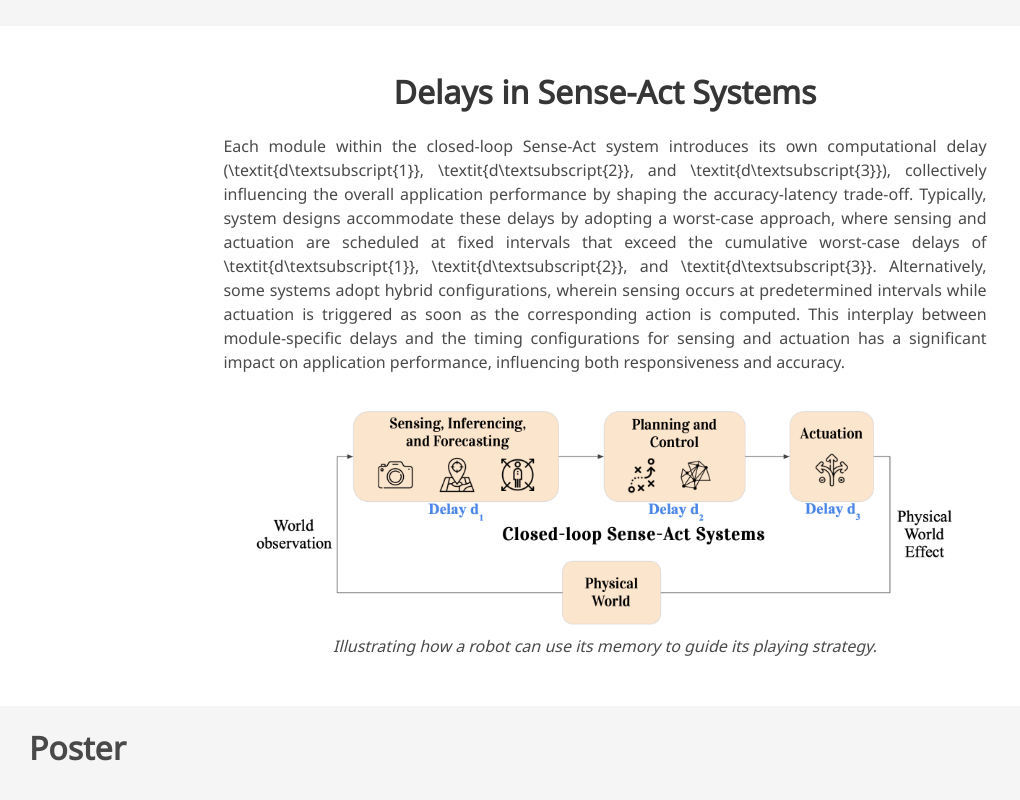
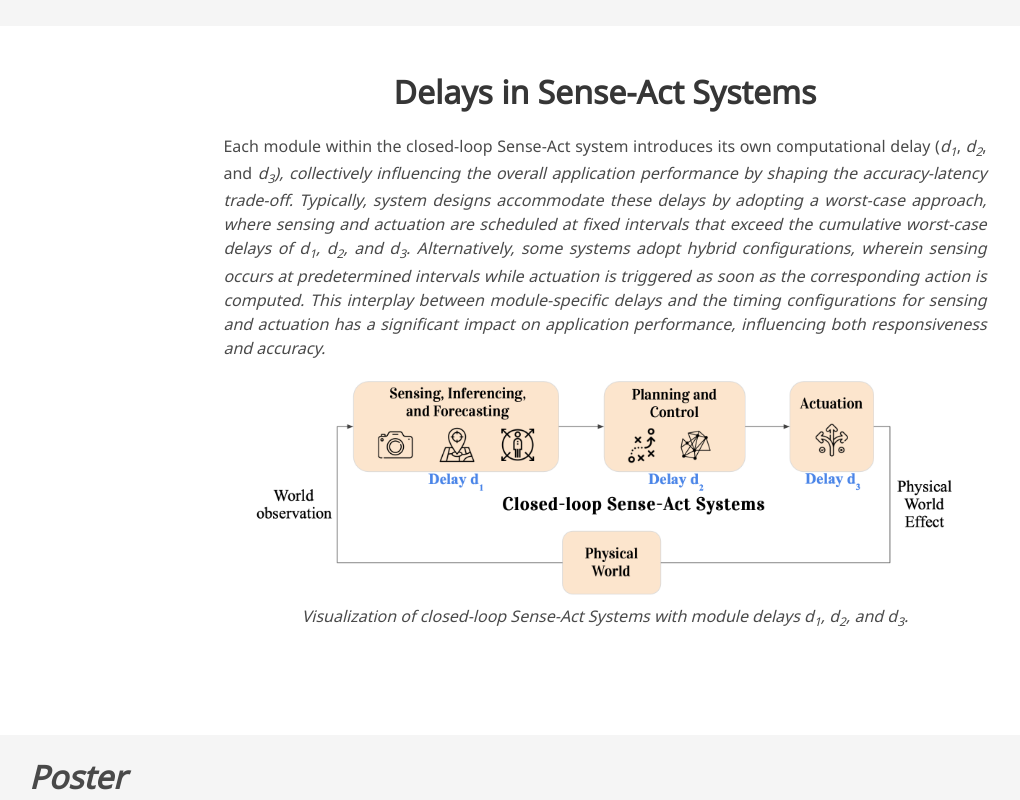
Before and after one commit to Sharma-Pragya/distributed-control-site, a plain HTML site: page index.html in a window 1280 px wide. Shown: the part 840-1640 px from the top of the page, without its empty margins (35-1055 px from the left). Drawn offline with nearby package versions, Linux system fonts and the light colour scheme; some icons are missing; a web font is replaced by a local one.

Commit message:
Update index.html

```diff
--- a/index.html
+++ b/index.html
@@ -162,11 +162,11 @@
         <h2 class="title is-3">Delays in Sense-Act Systems</h2>
         <div class="content has-text-justified">
           <p>
-          Each module within the closed-loop Sense-Act system introduces its own computational delay (\textit{d\textsubscript{1}}, \textit{d\textsubscript{2}}, and \textit{d\textsubscript{3}}), collectively influencing the overall application performance by shaping the accuracy-latency trade-off. Typically, system designs accommodate these delays by adopting a worst-case approach, where sensing and actuation are scheduled at fixed intervals that exceed the cumulative worst-case delays of \textit{d\textsubscript{1}}, \textit{d\textsubscript{2}}, and \textit{d\textsubscript{3}}. Alternatively, some systems adopt hybrid configurations, wherein sensing occurs at predetermined intervals while actuation is triggered as soon as the corresponding action is computed. This interplay between module-specific delays and the timing configurations for sensing and actuation has a significant impact on application performance, influencing both responsiveness and accuracy.
+          Each module within the closed-loop Sense-Act system introduces its own computational delay (<em>d<sub>1</sub></em>, <em>d<sub>2</sub></em>, and <em>d<sub>3</sub>), collectively influencing the overall application performance by shaping the accuracy-latency trade-off. Typically, system designs accommodate these delays by adopting a worst-case approach, where sensing and actuation are scheduled at fixed intervals that exceed the cumulative worst-case delays of <em>d<sub>1</sub></em>, <em>d<sub>2</sub></em>, and <em>d<sub>3</sub>. Alternatively, some systems adopt hybrid configurations, wherein sensing occurs at predetermined intervals while actuation is triggered as soon as the corresponding action is computed. This interplay between module-specific delays and the timing configurations for sensing and actuation has a significant impact on application performance, influencing both responsiveness and accuracy.
           </p>
           <figure>
         <img src="static/images/Figure1.png" alt="intro">
-        <figcaption>Illustrating how a robot can use its memory to guide its playing strategy.</figcaption>
+        <figcaption>Visualization of closed-loop Sense-Act Systems with module delays <em>d<sub>1</sub></em>, <em>d<sub>2</sub></em>, and <em>d<sub>3</sub>.</figcaption>
         </figure>
         </div>
       </div>
```
